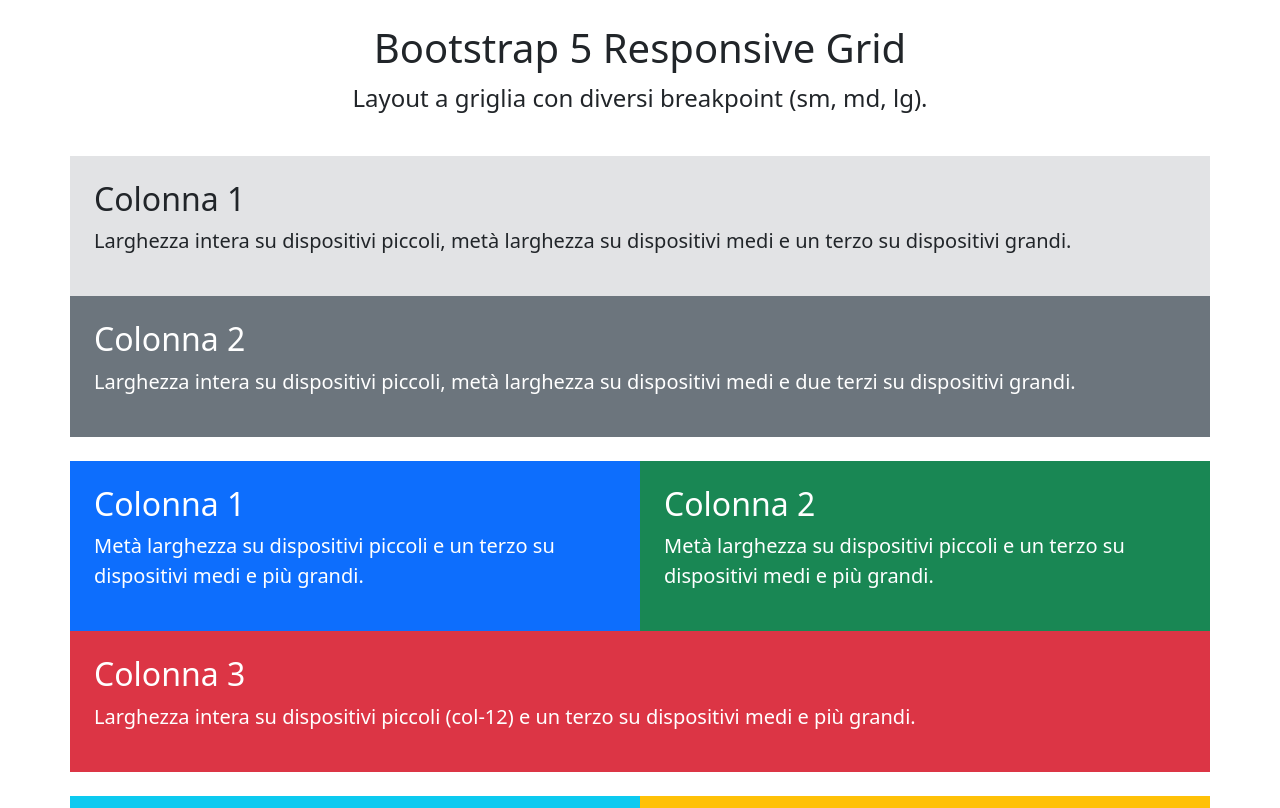
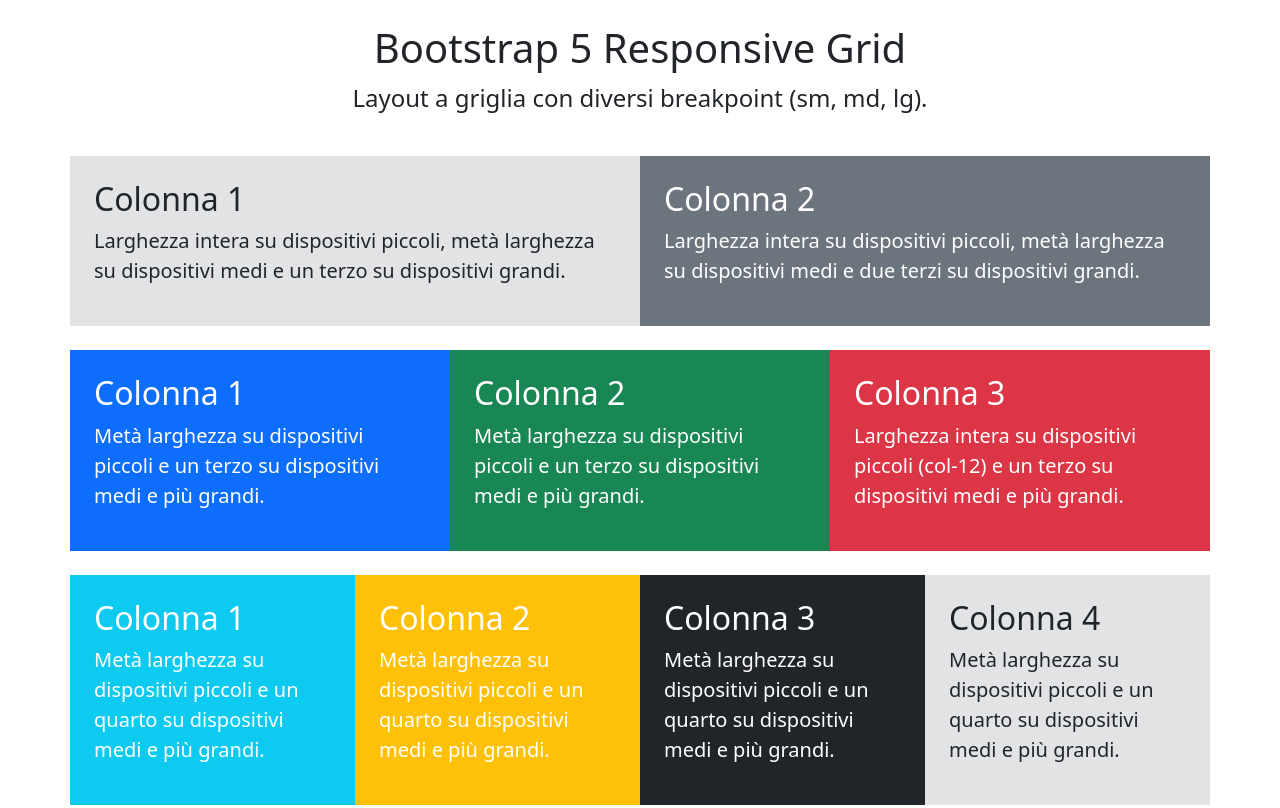
Before and after one commit to diegotosato/htmlcss-bootstrap-layout, a plain HTML site: page index.html in a window 1280 px wide. Shown: the top 808 px of the page. Drawn offline with nearby package versions, Linux system fonts and the light colour scheme.

Commit message:
complete tablet responsive
add cols -md- classes to necessary cols in second and third rows

```diff
--- a/index.html
+++ b/index.html
@@ -28,7 +28,7 @@
 
             <div class="row pb-4">
 
-                <div class="col bg-secondary-subtle text-dark p-4">
+                <div class="col col-md-6 bg-secondary-subtle text-dark p-4">
                     <h2 class="fs-2">Colonna 1</h2>
                     <p class="fs-5">
                         Larghezza intera su dispositivi piccoli, metà larghezza su dispositivi
@@ -37,7 +37,7 @@
                 </div>
                 <!-- /column -->
 
-                <div class="col-12 bg-secondary p-4">
+                <div class="col-12 col-md-6 bg-secondary p-4">
                     <h2 class="fs-2">Colonna 2</h2>
                     <p class="fs-5">
                         Larghezza intera su dispositivi piccoli, metà larghezza su dispositivi
@@ -52,7 +52,7 @@
 
             <div class="row pb-4">
 
-                <div class="col bg-primary p-4">
+                <div class="col col-md-4 bg-primary p-4">
                     <h2 class="fs-2">Colonna 1</h2>
                     <p class="fs-5">
                         Metà larghezza su dispositivi piccoli e un terzo su dispositivi
@@ -61,7 +61,7 @@
                 </div>
                 <!-- /column -->
 
-                <div class="col bg-success p-4">
+                <div class="col col-md-4 bg-success p-4">
                     <h2 class="fs-2">Colonna 2</h2>
                     <p class="fs-5">
                         Metà larghezza su dispositivi piccoli e un terzo su dispositivi
@@ -70,7 +70,7 @@
                 </div>
                 <!-- /column -->
 
-                <div class="col-12 bg-danger p-4">
+                <div class="col-12 col-md-4 bg-danger p-4">
                     <h2 class="fs-2">Colonna 3</h2>
                     <p class="fs-5">
                         Larghezza intera su dispositivi piccoli (col-12) e un terzo
@@ -85,7 +85,7 @@
 
             <div class="row pb-4">
 
-                <div class="col-6 bg-info p-4">
+                <div class="col-6 col-md-3 bg-info p-4">
                     <h2 class="fs-2">Colonna 1</h2>
                     <p class="fs-5">
                         Metà larghezza su dispositivi piccoli e un quarto su dispositivi
@@ -94,7 +94,7 @@
                 </div>
                 <!-- /column -->
 
-                <div class="col-6 bg-warning p-4">
+                <div class="col-6 col-md-3 bg-warning p-4">
                     <h2 class="fs-2">Colonna 2</h2>
                     <p class="fs-5">
                         Metà larghezza su dispositivi piccoli e un quarto su dispositivi
@@ -103,7 +103,7 @@
                 </div>
                 <!-- /column -->
 
-                <div class="col-6 bg-dark p-4">
+                <div class="col-6 col-md-3 bg-dark p-4">
                     <h2 class="fs-2">Colonna 3</h2>
                     <p class="fs-5">
                         Metà larghezza su dispositivi piccoli e un quarto su dispositivi
@@ -112,7 +112,7 @@
                 </div>
                 <!-- /column -->
 
-                <div class="col-6 bg-secondary-subtle text-dark p-4">
+                <div class="col-6 col-md-3 bg-secondary-subtle text-dark p-4">
                     <h2 class="fs-2">Colonna 4</h2>
                     <p class="fs-5">
                         Metà larghezza su dispositivi piccoli e un quarto su dispositivi
```
